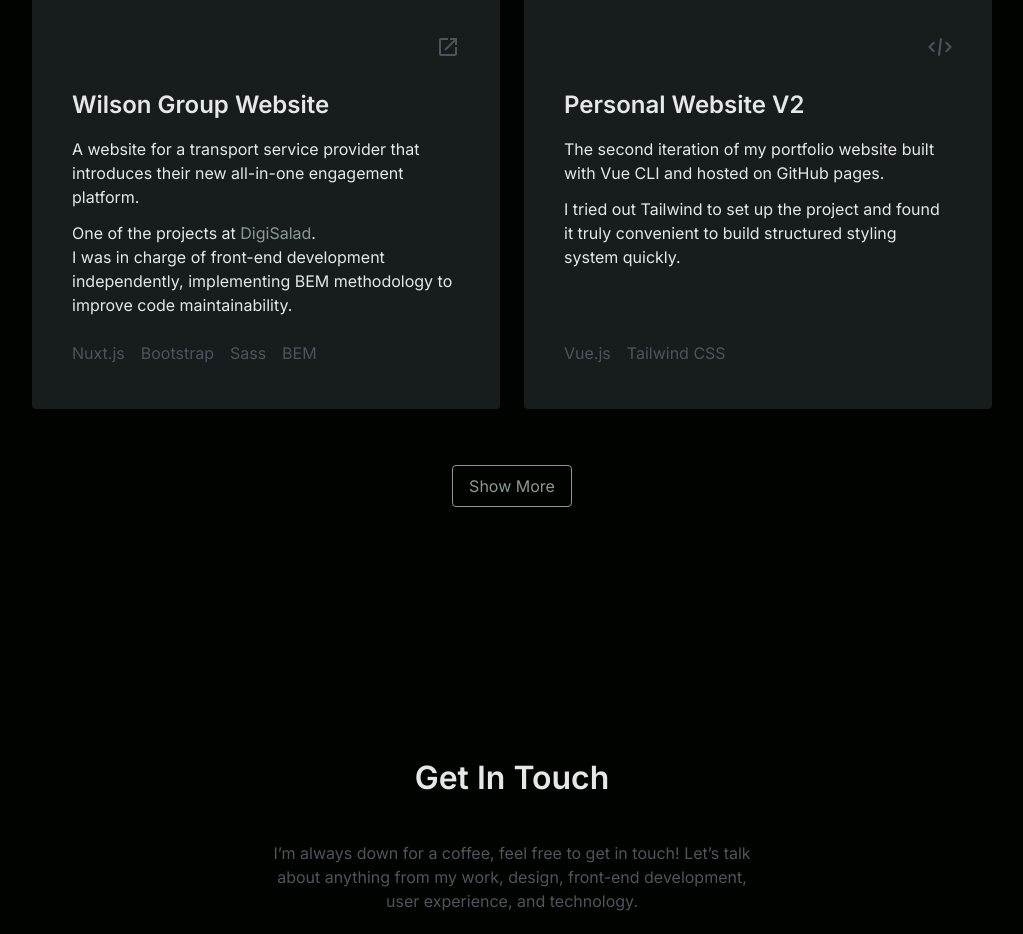
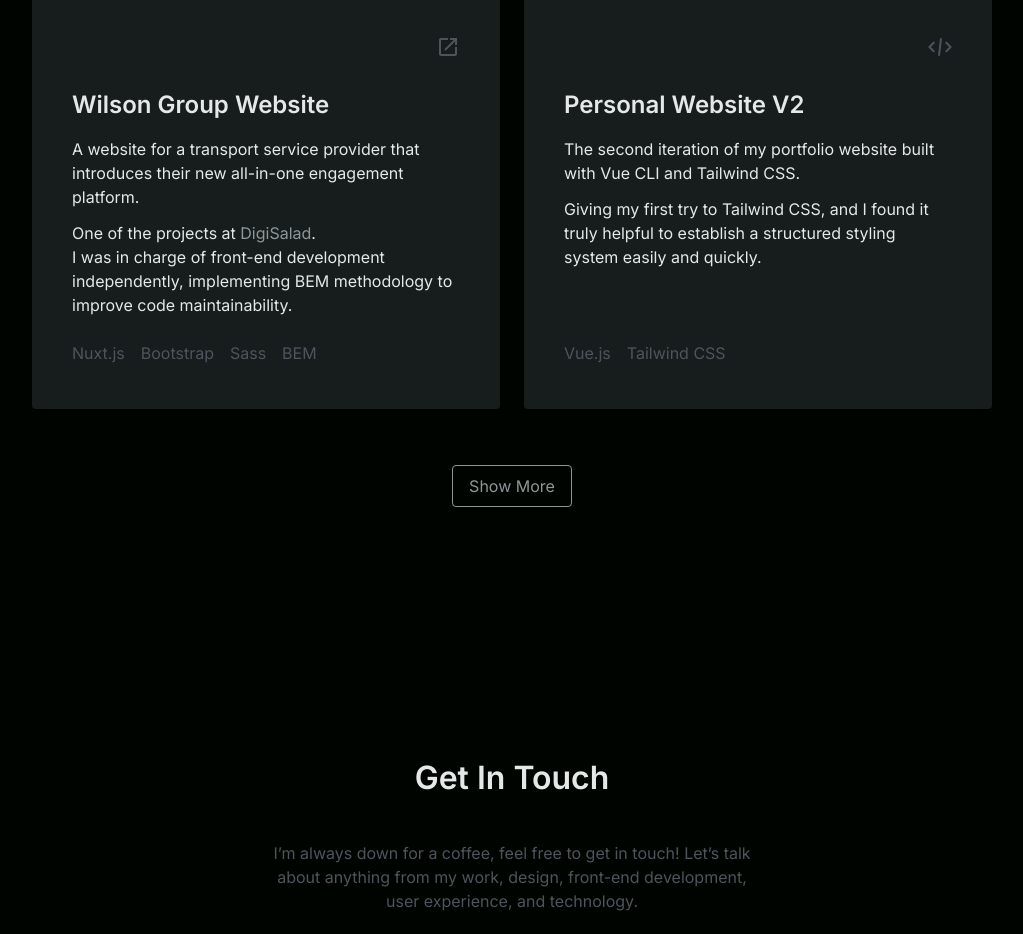
Before and after one commit to yuchun9508/portfolio, a Vue app: page / in a window 1280 px wide. Shown: the part 2900-3834 px from the top of the page, without its empty margins (128-1151 px from the left). Built offline with nearby package versions, Linux system fonts and the light colour scheme.

Commit message:
update copywriting

```diff
--- a/src/views/Home.vue
+++ b/src/views/Home.vue
@@ -149,8 +149,8 @@ export default {
         {
           title: 'Personal Website V2',
           content: `
-            <p class="mb-3">The second iteration of my portfolio website built with Vue CLI and hosted on GitHub pages.</p>
-            <p>I tried out Tailwind to set up the project and found it truly convenient to build structured styling system quickly.</p>
+            <p class="mb-3">The second iteration of my portfolio website built with Vue CLI and Tailwind CSS.</p>
+            <p>Giving my first try to Tailwind CSS, and I found it truly helpful to establish a structured styling system easily and quickly.</p>
           `,
           list: ['Vue.js', 'Tailwind CSS'],
           source: 'https://github.com/yuchun9508/v2',
```
